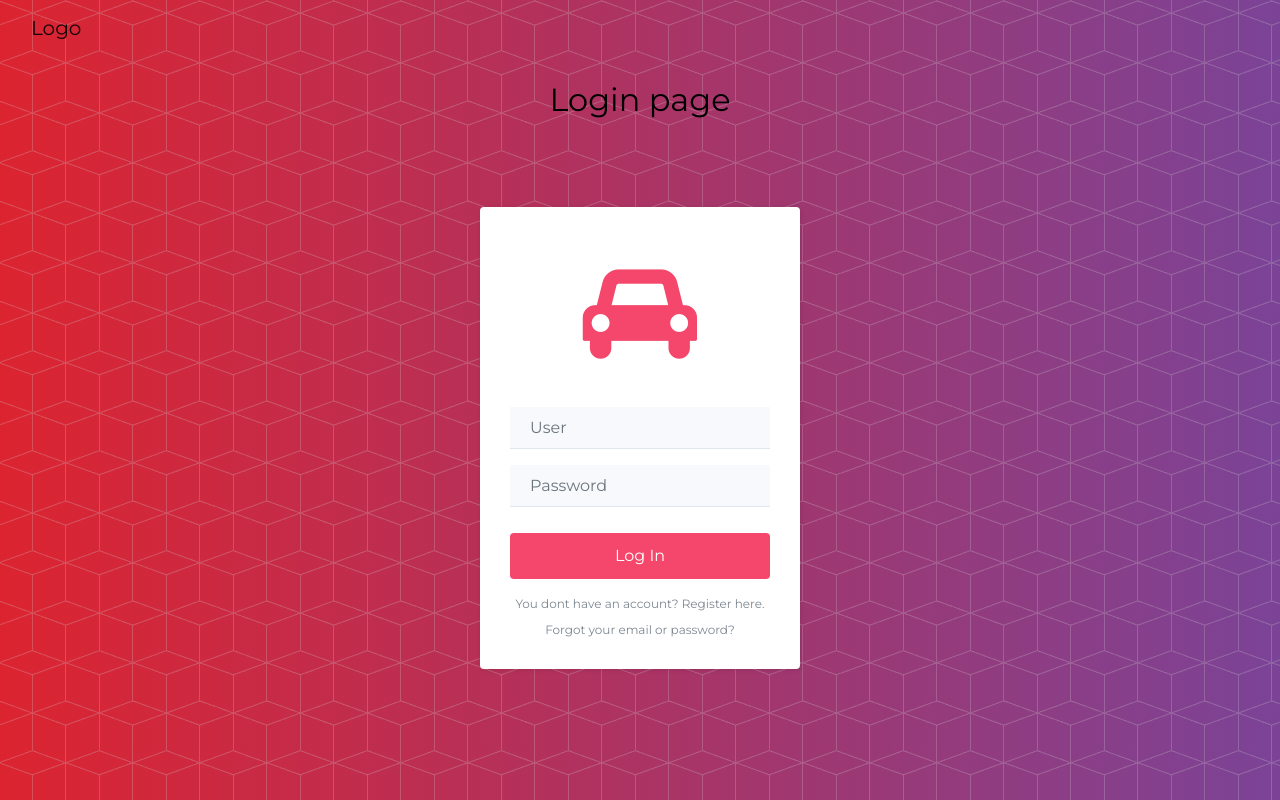
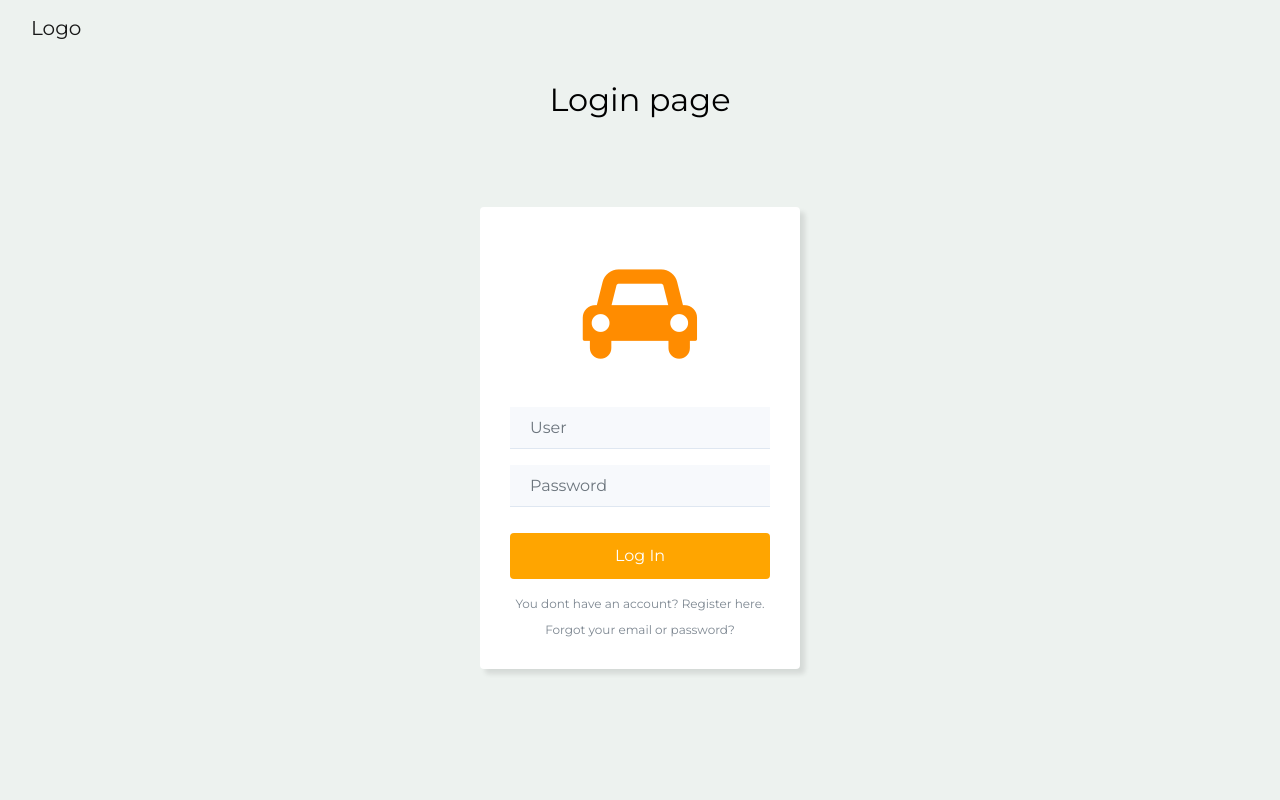
Before and after one commit to tschwaab1/dl-quiz, a PHP site: page /login.php in a window 1280 px wide. Run offline with PHP 8.4, Linux system fonts and the light colour scheme; a stand-in replaces the project's code that opens the database connection.

Commit message:
Assets folder updated

```diff
--- a/front/assets/css/Login-Form-Clean.css
+++ b/front/assets/css/Login-Form-Clean.css
@@ -11,14 +11,14 @@
   padding: 30px;
   border-radius: 4px;
   color: #505e6c;
-  box-shadow: 1px 1px 5px rgba(0,0,0,0.1);
+  box-shadow: 5px 5px 5px rgba(0,0,0,0.1);
 }
 
 .login-clean .illustration {
   text-align: center;
   padding: 0 0 20px;
   font-size: 100px;
-  color: rgb(244,71,107);
+  color: darkorange;
 }
 
 .login-clean form .form-control {
@@ -34,7 +34,7 @@
 }
 
 .login-clean form .btn-primary {
-  background: #f4476b;
+  background: orange!important;
   border: none;
   border-radius: 4px;
   padding: 11px;
@@ -45,7 +45,7 @@
 }
 
 .login-clean form .btn-primary:hover, .login-clean form .btn-primary:active {
-  background: #eb3b60;
+  background: darkorange!important;
 }
 
 .login-clean form .btn-primary:active {
@@ -69,5 +69,5 @@
 #loginbody {
   font-family: Montserrat, sans-serif;
   color: rgb(0,0,0);
-  background: url(../../assets/img/bg-pattern.png),linear-gradient(to left,#7b4397,#dc2430);
+  background: #edf2ef;
 }
```
Also changed, not shown: front/assets/css/Map-Clean.css (added, +33 -0 lines), front/assets/css/Registration-Form-with-Photo.css (+12 -5 lines).
